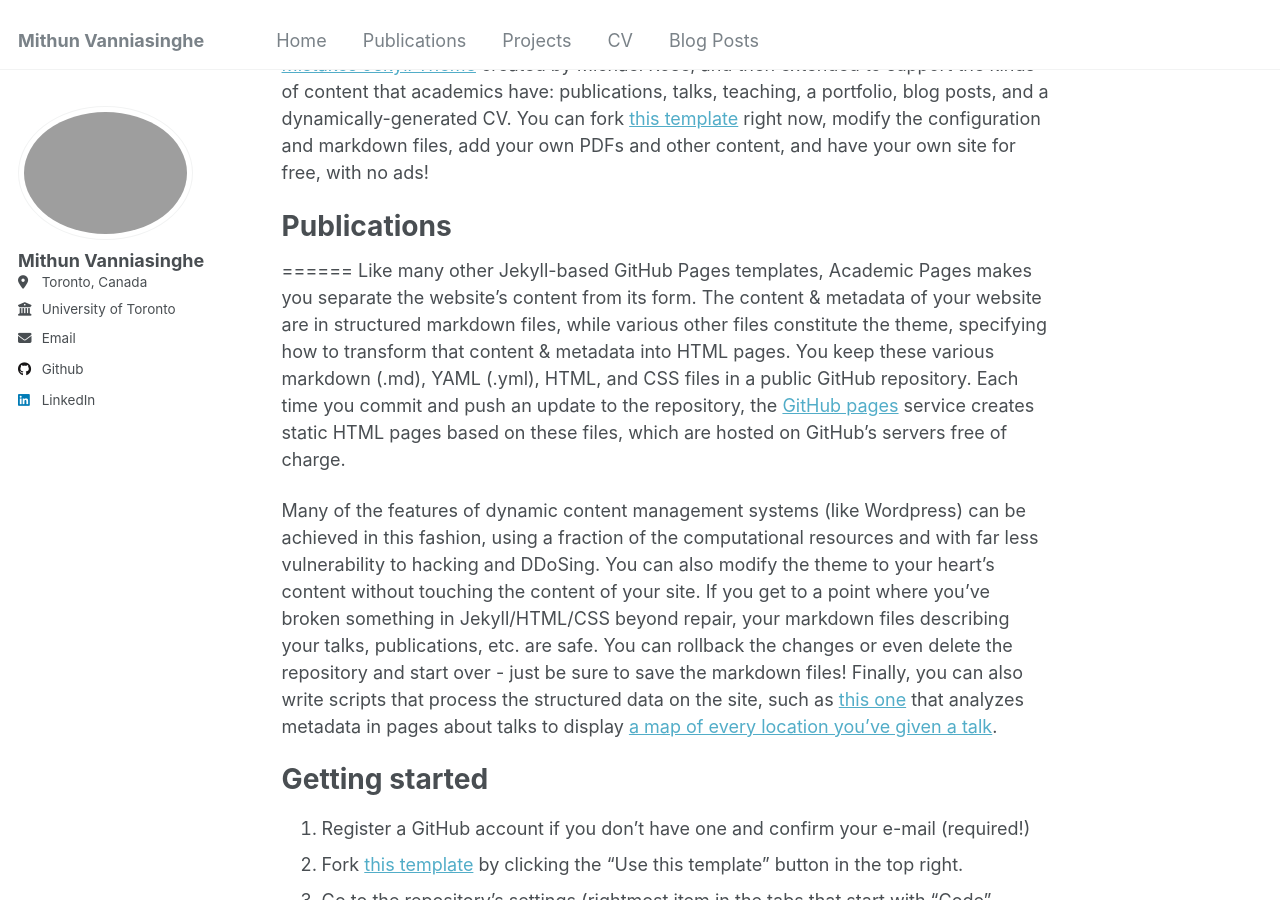
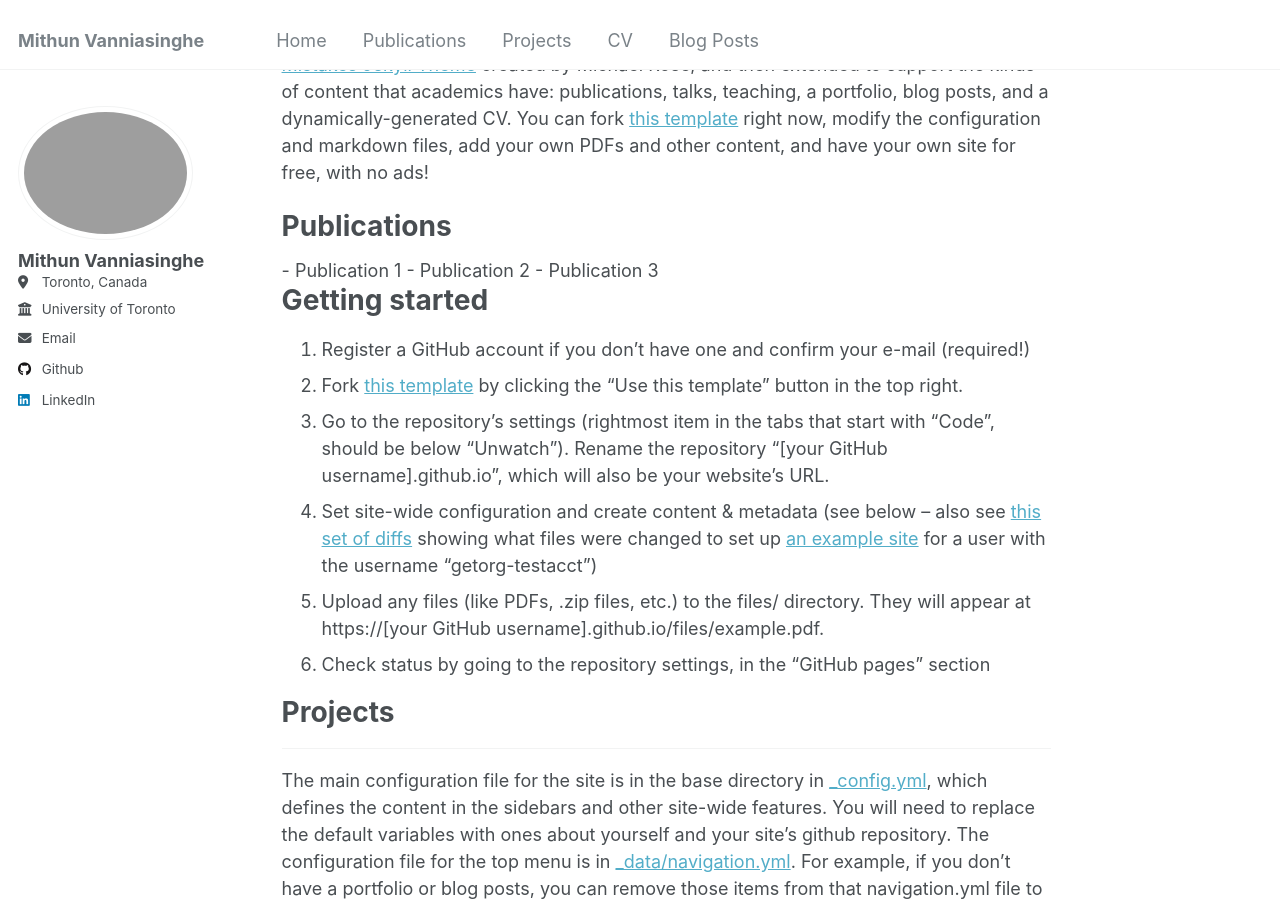
Before and after one commit to mithunvvv/mithunvvv.github.io, a Jekyll site: the page built from _pages/about.md, in a window 1280 px wide and 900 px high, scrolled down 205 px. Built offline with Jekyll 4.4.1, drawn with Linux system fonts in a browser that asks for light colours.

Commit message:
update publications url

```diff
--- a/_data/navigation.yml
+++ b/_data/navigation.yml
@@ -9,7 +9,7 @@ main:
     url: /  # This points to the homepage (about.md is rendered as homepage)
 
   - title: "Publications"
-    url: /#Publications/
+    url: /#publications/
 
   - title: "Projects"
     url: /#Projects/
--- a/_pages/about.md
+++ b/_pages/about.md
@@ -10,10 +10,12 @@ redirect_from:
 This is the front page of a website that is powered by the [Academic Pages template](https://github.com/academicpages/academicpages.github.io) and hosted on GitHub pages. [GitHub pages](https://pages.github.com) is a free service in which websites are built and hosted from code and data stored in a GitHub repository, automatically updating when a new commit is made to the repository. This template was forked from the [Minimal Mistakes Jekyll Theme](https://mmistakes.github.io/minimal-mistakes/) created by Michael Rose, and then extended to support the kinds of content that academics have: publications, talks, teaching, a portfolio, blog posts, and a dynamically-generated CV. You can fork [this template](https://github.com/academicpages/academicpages.github.io) right now, modify the configuration and markdown files, add your own PDFs and other content, and have your own site for free, with no ads!
 
 # Publications
-======
-Like many other Jekyll-based GitHub Pages templates, Academic Pages makes you separate the website's content from its form. The content & metadata of your website are in structured markdown files, while various other files constitute the theme, specifying how to transform that content & metadata into HTML pages. You keep these various markdown (.md), YAML (.yml), HTML, and CSS files in a public GitHub repository. Each time you commit and push an update to the repository, the [GitHub pages](https://pages.github.com/) service creates static HTML pages based on these files, which are hosted on GitHub's servers free of charge.
-
-Many of the features of dynamic content management systems (like Wordpress) can be achieved in this fashion, using a fraction of the computational resources and with far less vulnerability to hacking and DDoSing. You can also modify the theme to your heart's content without touching the content of your site. If you get to a point where you've broken something in Jekyll/HTML/CSS beyond repair, your markdown files describing your talks, publications, etc. are safe. You can rollback the changes or even delete the repository and start over - just be sure to save the markdown files! Finally, you can also write scripts that process the structured data on the site, such as [this one](https://github.com/academicpages/academicpages.github.io/blob/master/talkmap.ipynb) that analyzes metadata in pages about talks to display [a map of every location you've given a talk](https://academicpages.github.io/talkmap.html).
+<div id="publications">
+  <!-- Your publications content here -->
+  - Publication 1
+  - Publication 2
+  - Publication 3
+</div>
 
 Getting started
 ======
```
